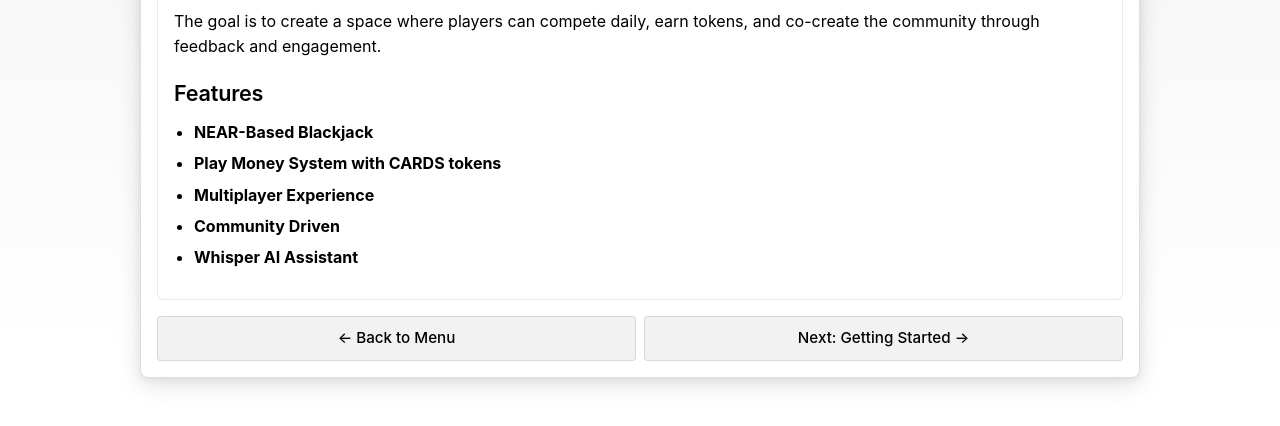
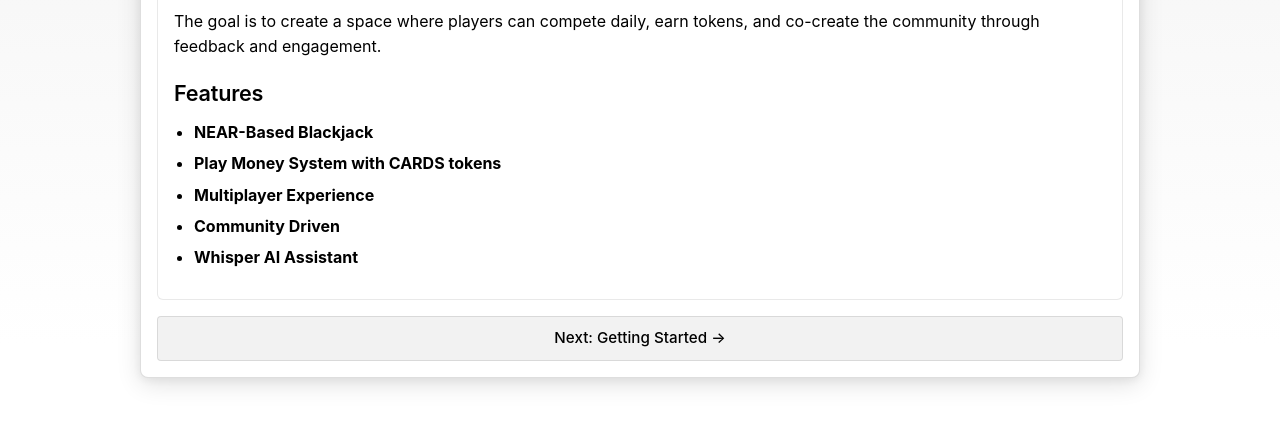
Before and after one commit to RebelsBlocks/warsofcards.github.io, a plain HTML site: page introduction.html in a window 1280 px wide. Shown: the part 136-562 px from the top of the page. Drawn offline with Linux system fonts and the light colour scheme.

Commit message:
Update introduction.html

```diff
--- a/introduction.html
+++ b/introduction.html
@@ -27,7 +27,6 @@
         </div>
 
         <div class="navigation-buttons">
-            <a href="index.html" class="nav-button">← Back to Menu</a>
             <a href="getting-started.html" class="nav-button">Next: Getting Started →</a>
         </div>
     </div>
```
